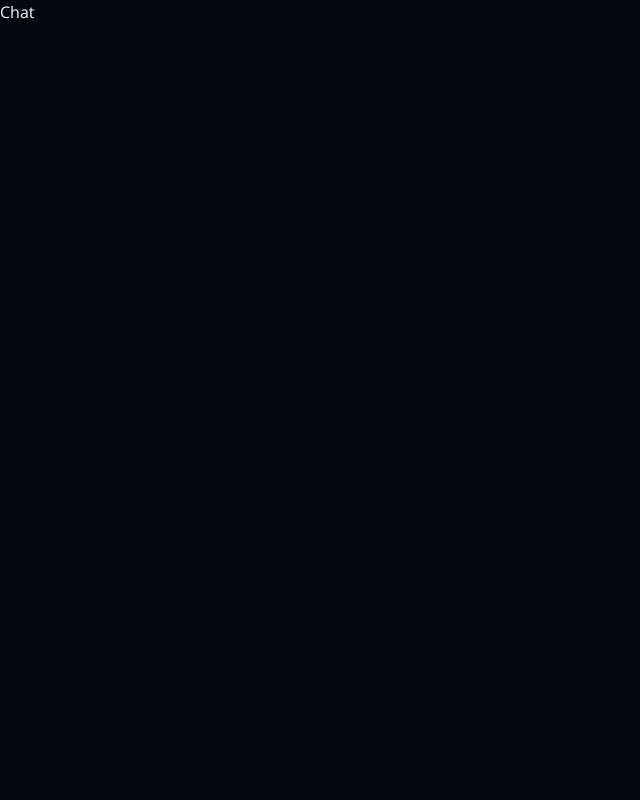
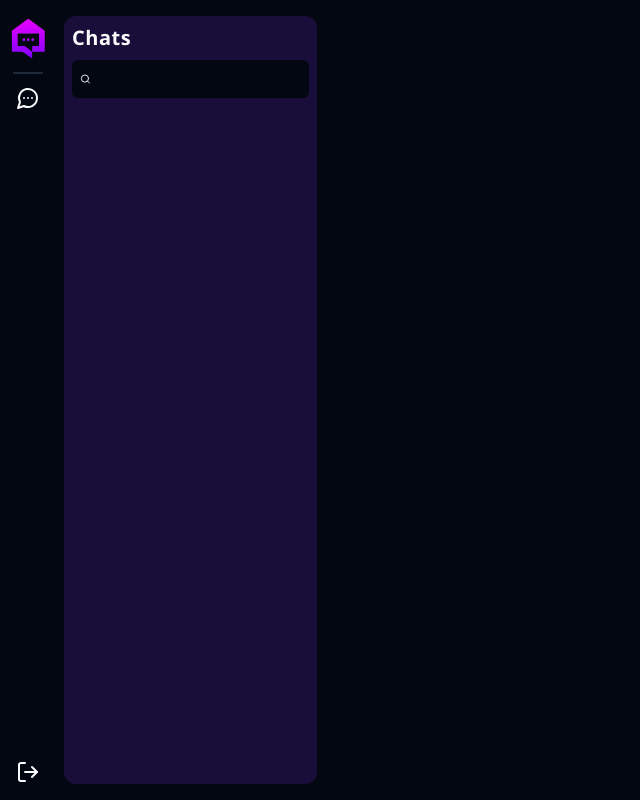
Before and after one commit to yash-sahane/chat-nest, a React (Vite) app in the folder client/: page /chat in a window 1280 px wide. Shown: the whole page, without its empty margins (0-640 px from the left). Built offline with nearby package versions, Linux system fonts and the light colour scheme.

Commit message:
[New] Chat Page UI

```diff
--- a/client/src/Pages/Auth.tsx
+++ b/client/src/Pages/Auth.tsx
@@ -153,7 +153,7 @@ const Auth = () => {
           </div>
           <div className="flex items-center">
             <h1 className="text-3xl msm:text-4xl font-bold">Welcome</h1>
-            <img src={victorySVG} alt="victorySVG" />
+            <img src={victorySVG} alt="victorySVG" className="w-[40px] msm:w-full" />
           </div>
           <p className="font-semibold text-center mt-2">
             Fill in the details to get started with the best chat app!
--- a/client/src/Pages/Chat.tsx
+++ b/client/src/Pages/Chat.tsx
@@ -1,9 +1,32 @@
-import React from 'react'
+import { LogOut, MessageCircleMore, Search } from "lucide-react";
+import appLogo from "../assets/app-logo.png";
 
 const Chat = () => {
   return (
-    <div>Chat</div>
-  )
-}
+    <div className="flex gap-2 h-screen p-4 pl-0">
+      <div className="w-14 flex flex-col justify-between items-center">
+        <div className="flex flex-col gap-3 items-center">
+          <img src={appLogo} alt="" className="w-[40px]" />
+          <div className="w-[30px] h-[2px] bg-gray-800 bottom-[-2px]"></div>
+          <div className="flex flex-col gap-2">
+            <MessageCircleMore />
+          </div>
+        </div>
+        <div>
+          <LogOut />
+        </div>
+      </div>
+      <div className="w-1/5 min-w-[250px] bg-[#180e39] rounded-xl p-2">
+        <div>
+          <p className="text-xl tracking-wide font-bold">Chats</p>
+          <div className="flex items-center p-2 gap-2 bg-[hsl(var(--background))] h-[38px] rounded-md mt-2">
+            <Search className="w-[20px]" />
+            <input type="text" className="bg-transparent" />
+          </div>
+        </div>
+      </div>
+    </div>
+  );
+};
 
-export default Chat
+export default Chat;
--- a/client/src/Pages/Profile.tsx
+++ b/client/src/Pages/Profile.tsx
@@ -89,10 +89,6 @@ const Profile = () => {
     }
   };
 
-  useEffect(() => {
-    console.log(profileImg);
-  }, [profileImg]);
-
   return (
     <div className="custom-transition relative w-screen h-screen flex items-center justify-center overflow-hidden">
       <Button
@@ -141,7 +137,7 @@ const Profile = () => {
                     color: darkProfileTheme[activeProfileTheme].border,
                   }}
                 >
-                  {profileImg ? <img src={profileImg && URL.createObjectURL(profileImg)} alt="" /> : "Y"}
+                  {profileImg ? <img src={profileImg && URL.createObjectURL(profileImg)} className="h-full object-contain" /> : "Y"}
                   <input
                     type="file"
                     accept="image/*"
```
